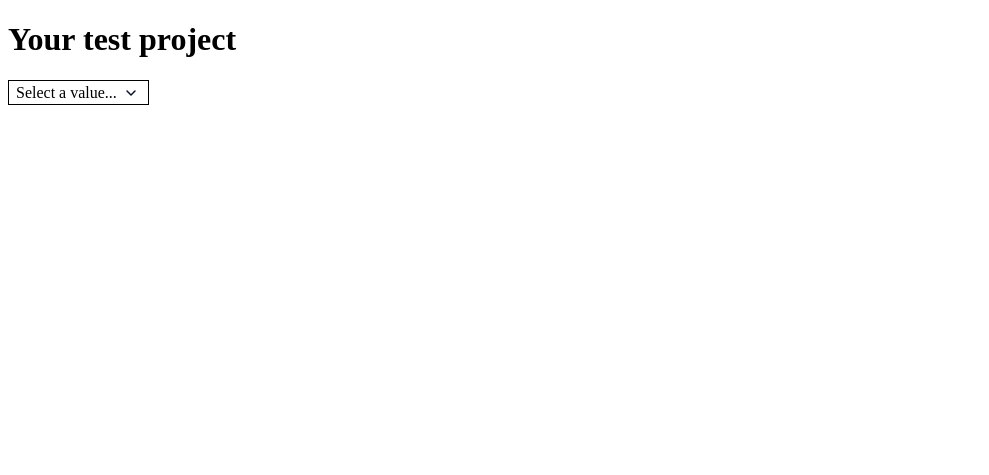
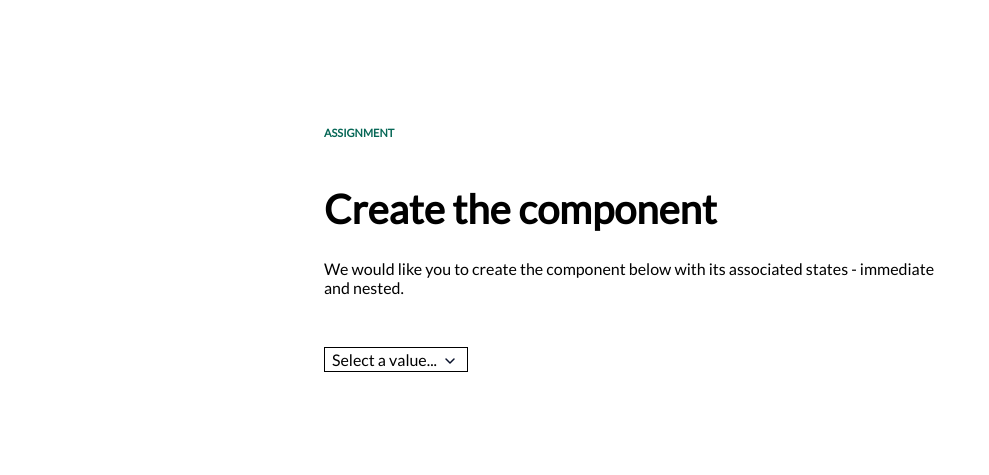
Before and after one commit to riccardosirchia/UX_exercise, a website with bundled scripts: page index.html in a window 1280 px wide. Shown: the whole page, without its empty margins (0-989 px from the left). Built offline with nearby package versions, Linux system fonts and the light colour scheme.

Commit message:
nicer page

```diff
--- a/css/components.css
+++ b/css/components.css
@@ -1,3 +1,26 @@
+
+#assignment {
+    width: 50%;
+    margin: auto;
+    padding: 100px;
+    font-family: 'Lato', sans-serif;
+    display: flex;
+    flex-flow: column wrap;
+}
+
+.header {
+    font-size: 11px;
+    color: #066756;
+}
+.title {
+    font-weight: 900;
+    font-size: 40px;
+    line-height: 120%;
+}
+
+.description {
+    margin-bottom: 50px;
+}
 
 custom-select {
     display: flex;
--- a/index.html
+++ b/index.html
@@ -4,6 +4,8 @@
         <title>Sleeknote Test</title>
         <link rel=stylesheet type=text/css href=css/components.css>
         <script data-main="app" src="scripts/srequire.js"></script>
+        <link rel="preconnect" href="https://fonts.gstatic.com">
+        <link href="https://fonts.googleapis.com/css2?family=Lato&display=swap" rel="stylesheet">
     </head>
     <body>
     </body>
--- a/scripts/app.js
+++ b/scripts/app.js
@@ -43,10 +43,14 @@ require(['components', 'hyper-html'], function (components, hyperHTML) {
 
         // main HTML goes here
         hyperHTML.bind(win.document.body)`
+            <div id="assignment">
 
-            <h1>Your test project</h1>
+                <h5 class="header">ASSIGNMENT</h5>
+                <h1 class="title">Create the component</h1>
+                <text class="description">We would like you to create the component below with its associated states - immediate and nested.</text>
+                <div>${element}</div>
 
-            <div>${element}</div>
+            </div>
 
     `
     }
```
